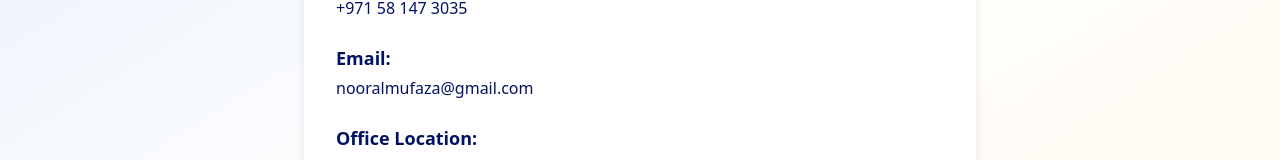
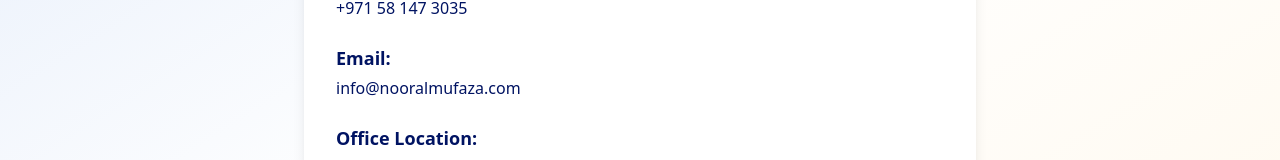
Before and after one commit to rohansamuel123/noor_al_mufaza, a React (Create React App) app: page /contact-details in a window 1280 px wide. Shown: the part 456-616 px from the top of the page. Built offline with nearby package versions, Linux system fonts and the light colour scheme.

Commit message:
email updated

```diff
--- a/public/index.html
+++ b/public/index.html
@@ -4,6 +4,7 @@
     <meta charset="utf-8" />
     <link rel="icon" href="%PUBLIC_URL%/favicon.ico" />
     <meta name="google-site-verification" content="3GmLJVjCi40IOq_-k02_g-loUY6pPqD0gIBH6NE3COc" />
+    <link rel="icon" href="/favicon.ico" type="image/x-icon" />
     <meta name="viewport" content="width=device-width, initial-scale=1" />
     <meta name="theme-color" content="#000000" />
     <meta name="description" content="Top technical services in Dubai." />
--- a/src/components/ContactDetails.js
+++ b/src/components/ContactDetails.js
@@ -77,7 +77,7 @@ export default function ContactDetails() {
           <div>
             <h4 className="text-lg font-semibold mb-1">Email:</h4>
             <p className="hover:text-[#eaaf47] transition">
-              <a href="mailto:nooralmufaza@gmail.com">nooralmufaza@gmail.com</a>
+              <a href="mailto:nooralmufaza@gmail.com">info@nooralmufaza.com</a>
             </p>
           </div>
           <div>
```
Also changed, not shown: 1 other file (tests, documents, lock files or other folders).
